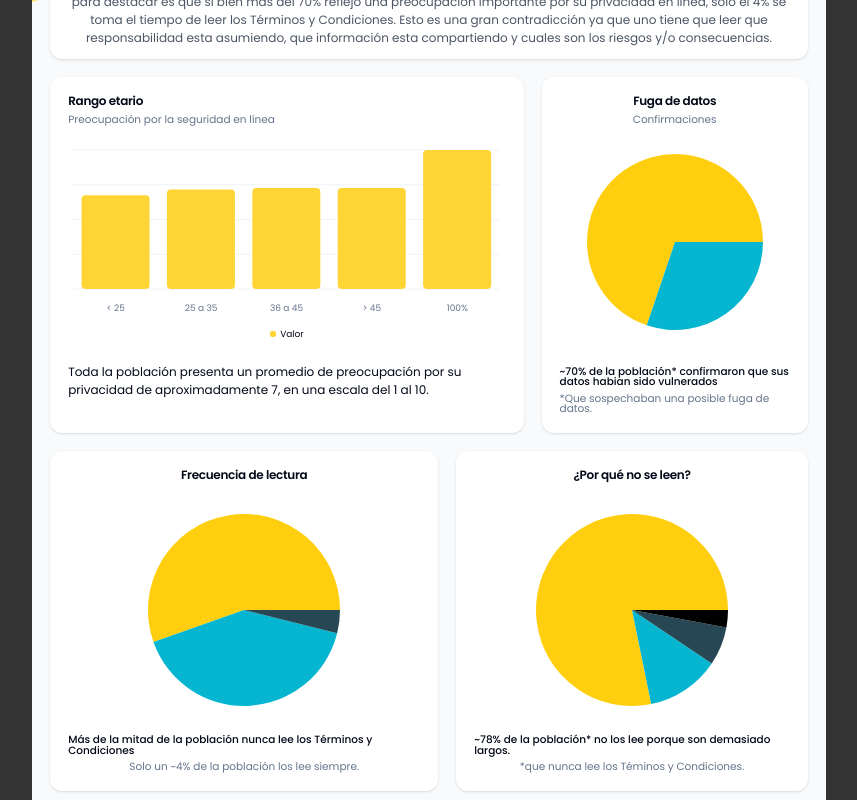
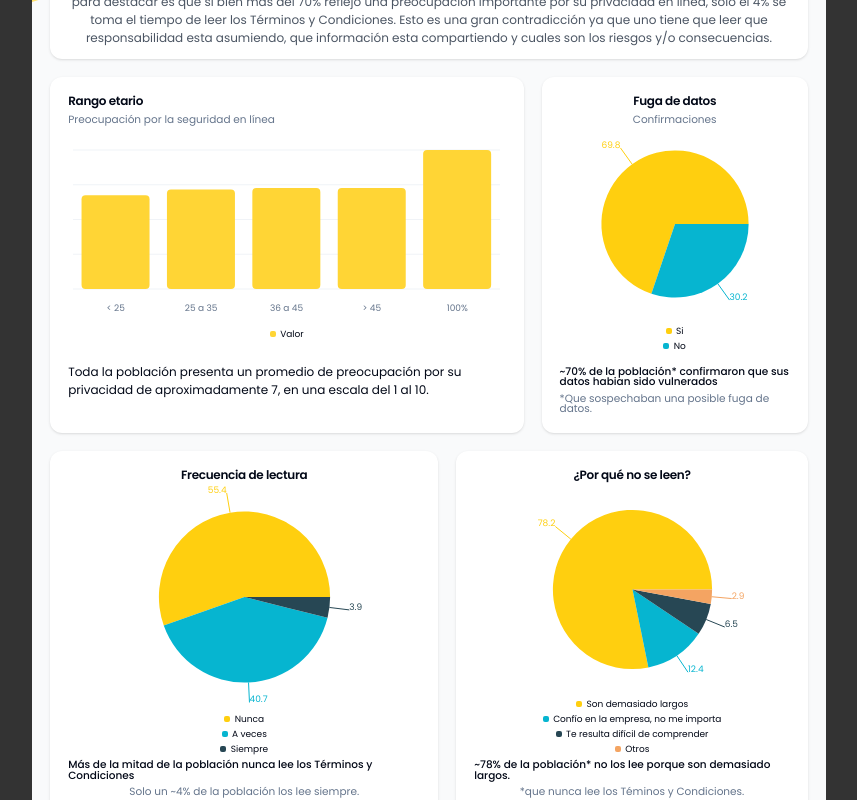
Before and after one commit to matiasalbarenque/seminario-web-pdf, a React (Vite) app: page / in a window 1280 px wide. Shown: the part 4680-5480 px from the top of the page, without its empty margins (211-1068 px from the left). Built offline with nearby package versions, Linux system fonts and the light colour scheme.

Commit message:
fix pie charts

```diff
--- a/src/pages/PageSurveys.tsx
+++ b/src/pages/PageSurveys.tsx
@@ -11,7 +11,7 @@ import {
   ChartTooltip,
   ChartTooltipContent,
 } from '@/components/ui/chart';
-import { Bar, BarChart, Area, AreaChart, CartesianGrid, XAxis, Pie, PieChart } from 'recharts';
+import { Bar, BarChart, Area, AreaChart, CartesianGrid, XAxis, Pie, PieChart, LabelList } from 'recharts';
 
 const CardChartSurvey1 = () => {
   const chartConfig = {
@@ -96,21 +96,39 @@ const CardChartSurvey2 = () => {
   );
 };
 
+const GenericPieChart = ({
+  config,
+  chartData,
+}: {
+  config: ChartConfig;
+  chartData: { respuesta: string; porcentaje: number; fill: string }[];
+}) => {
+  return (
+    <ChartContainer config={config} className="mx-auto aspect-square max-h-[275px]">
+      <PieChart>
+        <Pie data={chartData} dataKey="porcentaje" label nameKey="respuesta" />
+        <ChartTooltip cursor={false} content={<ChartTooltipContent hideLabel nameKey="respuesta" />} />
+        <ChartLegend
+          content={<ChartLegendContent nameKey="respuesta" />}
+          className="flex-wrap gap-1 [&>*]:basis-1/4 [&>*]:justify-center flex-col"
+        />
+      </PieChart>
+    </ChartContainer>
+  );
+};
+
 const CardChartSurvey4 = () => {
   const chartData = [
-    { browser: 'chrome', vulnerados: 69.8, fill: 'var(--color-chrome)' },
-    { browser: 'safari', vulnerados: 30.2, fill: 'var(--color-safari)' },
+    { respuesta: 'si', porcentaje: 69.8, fill: 'var(--color-si)' },
+    { respuesta: 'no', porcentaje: 30.2, fill: 'var(--color-no' },
   ];
 
   const chartConfig = {
-    vulnerados: {
-      label: 'vulnerados',
-    },
-    chrome: {
+    si: {
       label: 'Si',
       color: 'hsl(var(--chart-1))',
     },
-    safari: {
+    no: {
       label: 'No',
       color: 'hsl(var(--chart-2))',
     },
@@ -122,12 +140,7 @@ const CardChartSurvey4 = () => {
         <CardDescription>Confirmaciones</CardDescription>
       </CardHeader>
       <CardContent className="flex-1 pb-0">
-        <ChartContainer config={chartConfig} className="mx-auto aspect-square max-h-[250px]">
-          <PieChart>
-            <ChartTooltip cursor={false} content={<ChartTooltipContent hideLabel />} />
-            <Pie data={chartData} dataKey="vulnerados" nameKey="browser" />
-          </PieChart>
-        </ChartContainer>
+        <GenericPieChart chartData={chartData} config={chartConfig} />
       </CardContent>
       <CardFooter className="flex-col gap-2 text-sm">
         <div className="flex items-center gap-2 font-medium leading-none">
@@ -141,24 +154,21 @@ const CardChartSurvey4 = () => {
 
 const CardChartSurvey5 = () => {
   const chartData = [
-    { browser: 'chrome', vulnerados: 55.4, fill: 'var(--color-chrome)' },
-    { browser: 'safari', vulnerados: 40.7, fill: 'var(--color-safari)' },
-    { browser: 'edge', vulnerados: 3.9, fill: 'var(--color-edge)' },
+    { respuesta: 'nunca', porcentaje: 55.4, fill: 'var(--color-nunca)' },
+    { respuesta: 'aVeces', porcentaje: 40.7, fill: 'var(--color-aVeces)' },
+    { respuesta: 'siempre', porcentaje: 3.9, fill: 'var(--color-siempre)' },
   ];
 
   const chartConfig = {
-    vulnerados: {
-      label: 'vulnerados',
-    },
-    chrome: {
+    nunca: {
       label: 'Nunca',
       color: 'hsl(var(--chart-1))',
     },
-    safari: {
+    aVeces: {
       label: 'A veces',
       color: 'hsl(var(--chart-2))',
     },
-    edge: {
+    siempre: {
       label: 'Siempre',
       color: 'hsl(var(--chart-3))',
     },
@@ -170,12 +180,7 @@ const CardChartSurvey5 = () => {
         <CardDescription></CardDescription>
       </CardHeader>
       <CardContent className="flex-1 pb-0">
-        <ChartContainer config={chartConfig} className="mx-auto aspect-square max-h-[250px]">
-          <PieChart>
-            <ChartTooltip cursor={false} content={<ChartTooltipContent hideLabel />} />
-            <Pie data={chartData} dataKey="vulnerados" nameKey="browser" />
-          </PieChart>
-        </ChartContainer>
+        <GenericPieChart chartData={chartData} config={chartConfig} />
       </CardContent>
       <CardFooter className="flex-col gap-2 text-sm">
         <div className="flex items-center gap-2 font-medium leading-none">
@@ -189,28 +194,28 @@ const CardChartSurvey5 = () => {
 
 const CardChartSurvey6 = () => {
   const chartData = [
-    { respuesta: 'Son demasiado largos', porcentaje: 78.2, fill: 'var(--color-chrome)' },
-    { respuesta: 'Confío en la empresa, no me importa', porcentaje: 12.4, fill: 'var(--color-safari)' },
-    { respuesta: 'Te resulta difícil de comprender', porcentaje: 6.5, fill: 'var(--color-edge)' },
-    { respuesta: 'Otros', porcentaje: 2.9, fill: 'var(--color-otros)' },
+    { respuesta: 'demasiadoLargo', porcentaje: 78.2, fill: 'var(--color-demasiadoLargo)' },
+    { respuesta: 'confioEnLaEmpresa', porcentaje: 12.4, fill: 'var(--color-confioEnLaEmpresa)' },
+    { respuesta: 'dificilDeComprender', porcentaje: 6.5, fill: 'var(--color-dificilDeComprender)' },
+    { respuesta: 'otros', porcentaje: 2.9, fill: 'var(--color-otros)' },
   ];
 
   const chartConfig = {
-    chrome: {
-      label: 'Si',
+    demasiadoLargo: {
+      label: 'Son demasiado largos',
       color: 'hsl(var(--chart-1))',
     },
-    safari: {
-      label: 'No',
+    confioEnLaEmpresa: {
+      label: 'Confío en la empresa, no me importa',
       color: 'hsl(var(--chart-2))',
     },
-    edge: {
-      label: 'No',
+    dificilDeComprender: {
+      label: 'Te resulta difícil de comprender',
       color: 'hsl(var(--chart-3))',
     },
     otros: {
-      label: 'No',
-      color: 'hsl(var(--chart-6))',
+      label: 'Otros',
+      color: 'hsl(var(--chart-5))',
     },
   } satisfies ChartConfig;
   return (
@@ -220,12 +225,7 @@ const CardChartSurvey6 = () => {
         <CardDescription></CardDescription>
       </CardHeader>
       <CardContent className="flex-1 pb-0">
-        <ChartContainer config={chartConfig} className="mx-auto aspect-square max-h-[250px]">
-          <PieChart>
-            <ChartTooltip cursor={false} content={<ChartTooltipContent hideLabel />} />
-            <Pie data={chartData} dataKey="porcentaje" nameKey="respuesta" />
-          </PieChart>
-        </ChartContainer>
+        <GenericPieChart chartData={chartData} config={chartConfig} />
       </CardContent>
       <CardFooter className="flex-col gap-2 text-sm">
         <div className="flex items-center gap-2 font-medium leading-none">
```
